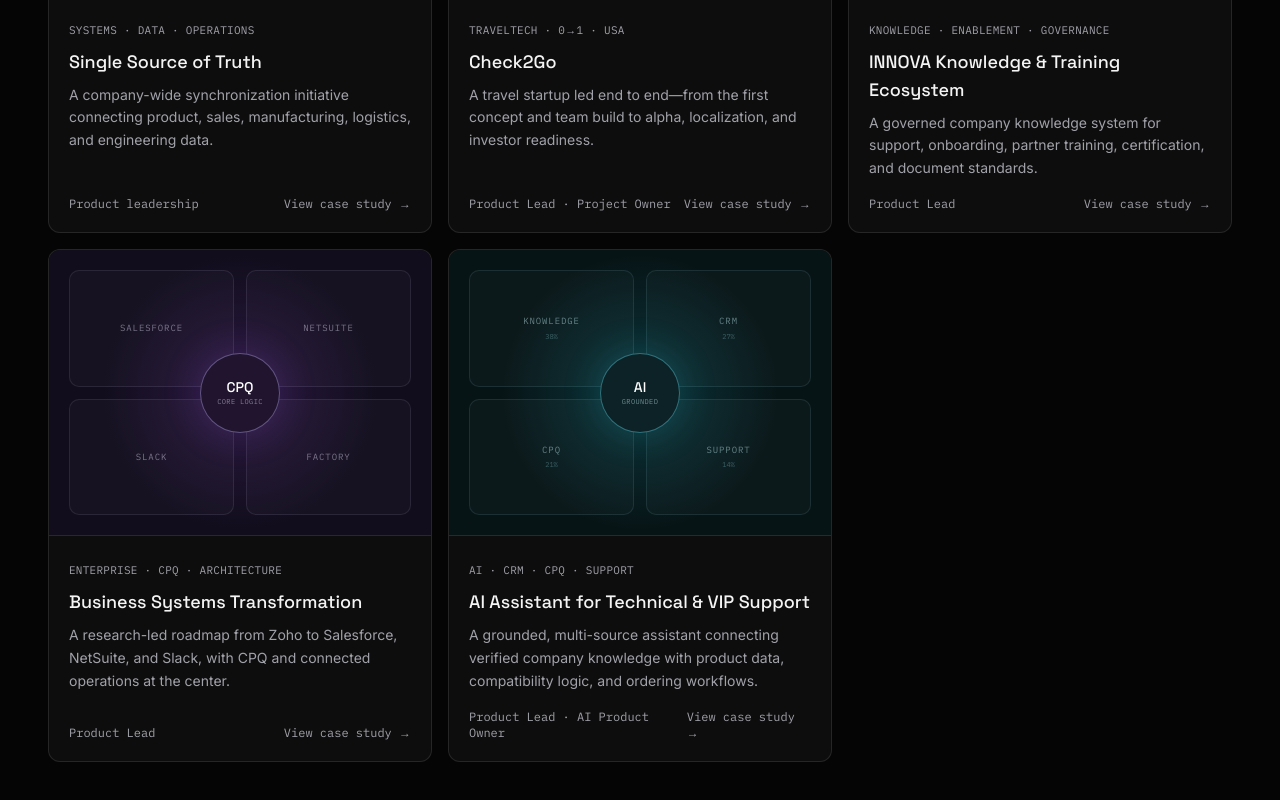
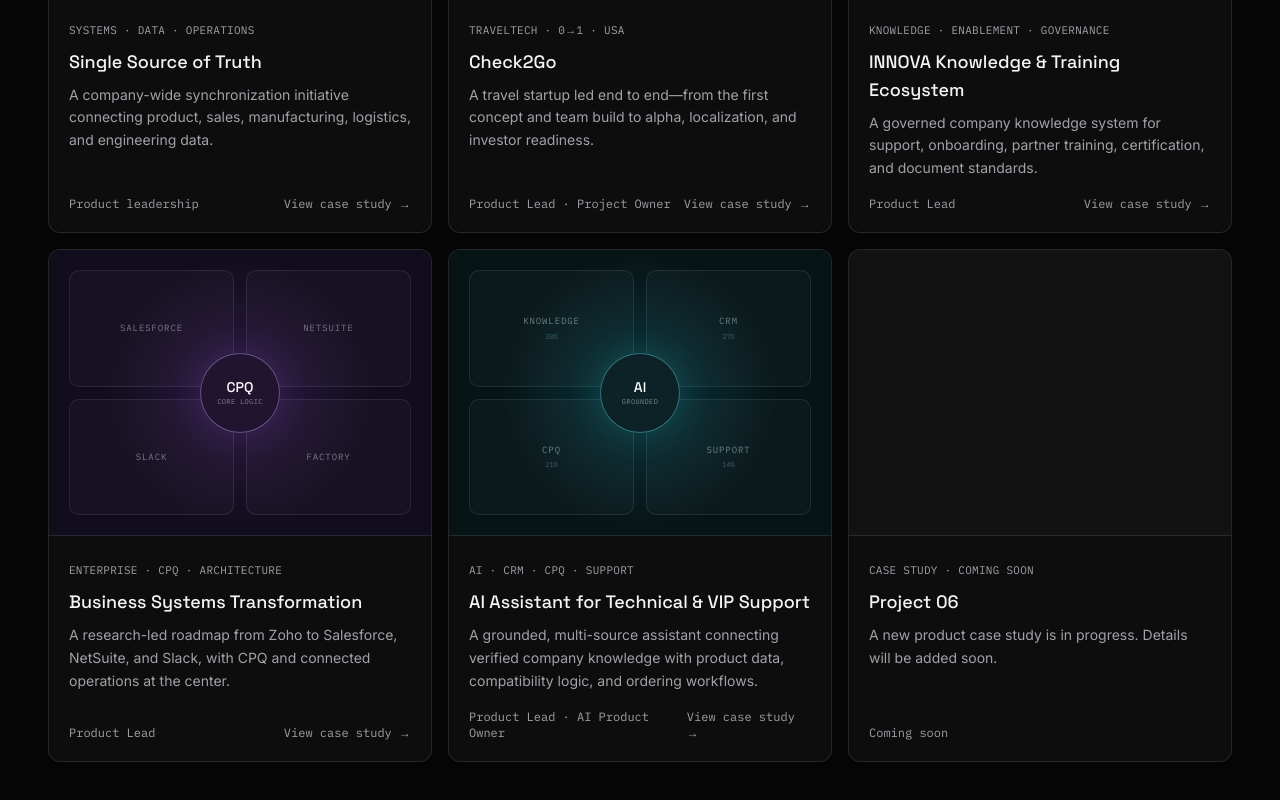
Before and after one commit to wisheradam/adamwisher-portfolio, a Next.js app: page / in a window 1280 px wide. Shown: the part 1412-2212 px from the top of the page. Built offline with nearby package versions, Linux system fonts and the light colour scheme.

Commit message:
Add Project 06 placeholder card

```diff
--- a/app/work/page.tsx
+++ b/app/work/page.tsx
@@ -65,6 +65,12 @@ export default function WorkPage() {
             href="/work/ai-support-assistant"
             visual="ai-support"
           />
+          <ProjectCard
+            title="Project 06"
+            category="Case study · Coming soon"
+            summary="A new product case study is in progress. Details will be added soon."
+            role="Coming soon"
+          />
         </div>
       </section>
     </main>
--- a/components/home/selected-work.tsx
+++ b/components/home/selected-work.tsx
@@ -56,6 +56,12 @@ export function SelectedWork() {
           href="/work/ai-support-assistant"
           visual="ai-support"
         />
+        <ProjectCard
+          title="Project 06"
+          category="Case study · Coming soon"
+          summary="A new product case study is in progress. Details will be added soon."
+          role="Coming soon"
+        />
       </div>
     </section>
   );
```
